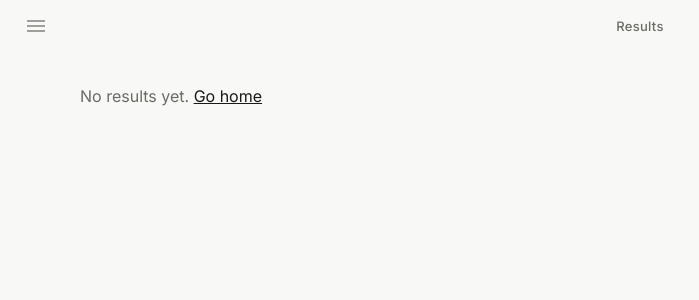
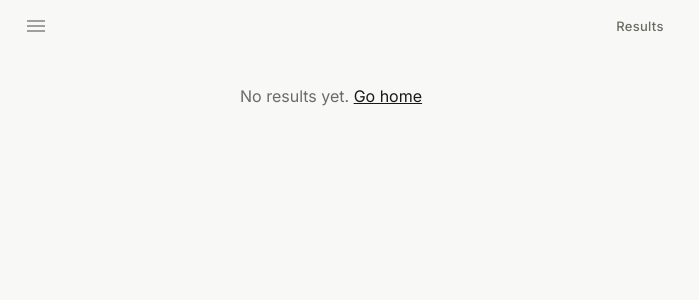
Before and after one commit to Saqib-zayn/Cadence, a React (Vite) app: page /results in a window 1280 px wide. Shown: the top 300 px of the page, without its empty margins (0-699 px from the left). Built offline with nearby package versions, Linux system fonts and the light colour scheme.

Commit message:
Visual Fixes

```diff
--- a/src/components/AppLayout.jsx
+++ b/src/components/AppLayout.jsx
@@ -83,7 +83,7 @@ function DrawerContents({ pathname, onNav, onClose }) {
   );
 }
 
-export default function AppLayout({ children, title = '', rightIcon = null, onRightIconClick }) {
+export default function AppLayout({ children, title = '', rightIcon = null, onRightIconClick, maxWidth = '640px' }) {
   const { sidebarOpen, setSidebarOpen } = useSidebar();
   const isMobile = useIsMobile();
   const navigate = useNavigate();
@@ -170,7 +170,7 @@ export default function AppLayout({ children, title = '', rightIcon = null, onRi
           )}
         </header>
 
-        <main className="flex-1 px-[24px] md:px-[48px] xl:px-[80px] pb-[40px]">
+        <main className="flex-1 px-[24px] md:px-[48px] xl:px-[80px] pb-[40px] mx-auto w-full" style={{ maxWidth }}>
           {children}
         </main>
       </div>
--- a/src/components/ProgressScreen.jsx
+++ b/src/components/ProgressScreen.jsx
@@ -195,7 +195,7 @@ export default function ProgressScreen() {
   });
 
   return (
-    <AppLayout title="Progress">
+    <AppLayout title="Progress" maxWidth="1200px">
       <div className="pt-[24px] md:pt-[40px] flex flex-col gap-[24px] md:gap-[32px]">
         <section className="flex flex-col gap-[8px]">
           <div className="flex items-center justify-between gap-[16px] flex-wrap">
--- a/src/components/ResultsScreen.jsx
+++ b/src/components/ResultsScreen.jsx
@@ -178,7 +178,7 @@ export default function ResultsScreen({ onGoAgain }) {
 
   if (!word || !transcript) {
     return (
-      <AppLayout title="Results">
+      <AppLayout title="Results" maxWidth="960px">
         <div className="pt-[32px] text-body text-text-secondary">
           No results yet.{' '}
           <button onClick={() => navigate('/')} className="text-text-primary underline">
@@ -242,7 +242,7 @@ export default function ResultsScreen({ onGoAgain }) {
   }
 
   return (
-    <AppLayout title="Results" rightIcon="share" onRightIconClick={handleShare}>
+    <AppLayout title="Results" rightIcon="share" onRightIconClick={handleShare} maxWidth="960px">
       <div className="pt-[24px] md:pt-[40px]">
         <div className="xl:flex xl:gap-[40px]">
 
```
